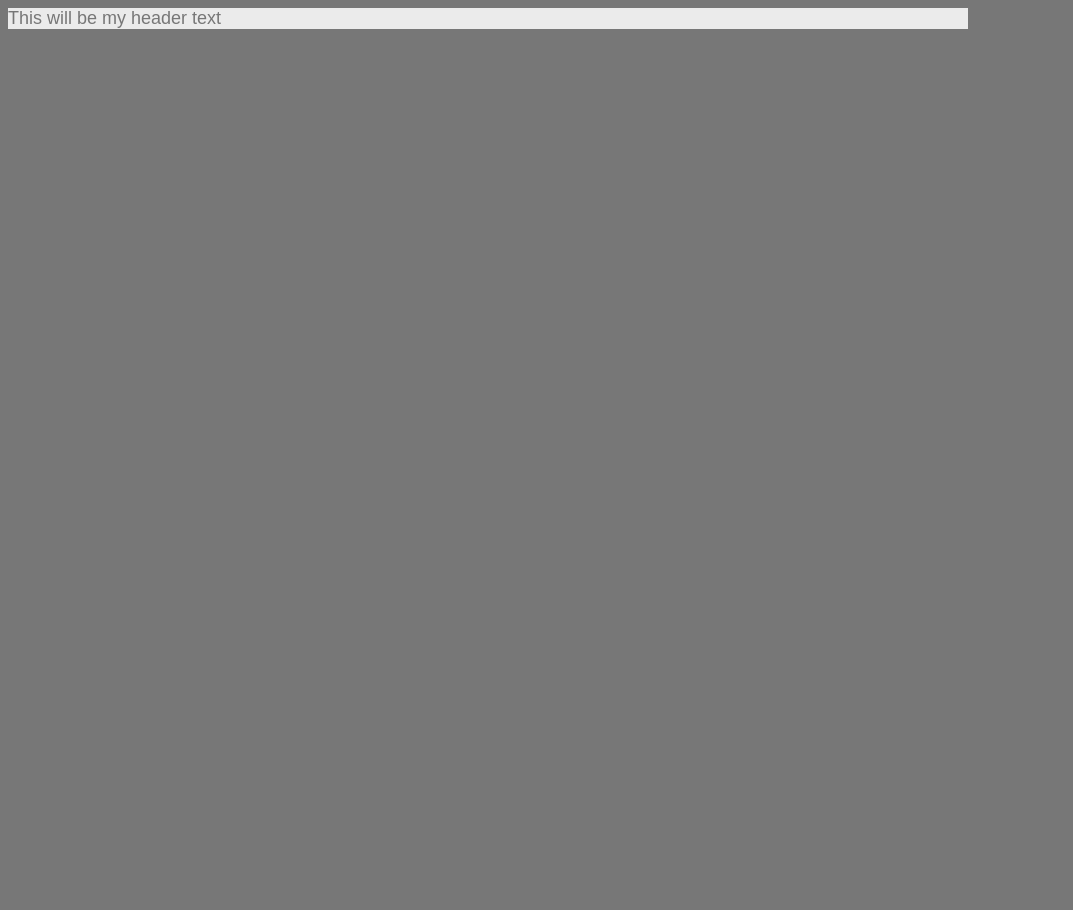
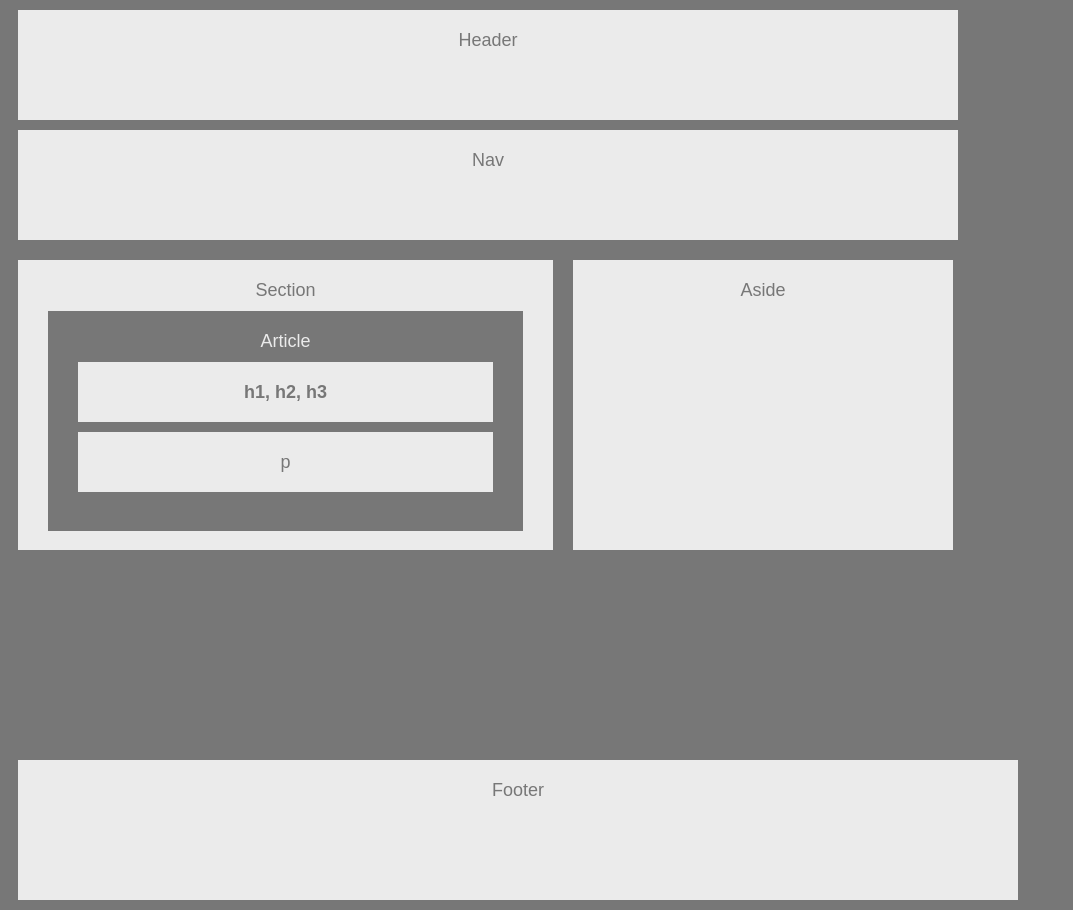
Before and after one commit to Munchinator6354/HW-Wireframe, a plain HTML site: page index.html in a window 1280 px wide. Shown: the whole page, without its empty margins (0-1073 px from the left). Before the commit the page ends 800 px from the top, so only its background shows below. Drawn offline with Linux system fonts and the light colour scheme.

Commit message:
Formed tiles, positioned, needs final adjustments to look like example

```diff
--- a/index.html
+++ b/index.html
@@ -7,24 +7,42 @@
     <title>
         Homework Assignment #1
     </title>
-
 </head>
 
 <body>
     <header>
-        This will be my header text
+        Header
     </header>
-    <div>
-        <nav>
 
-        </nav>
-    </div>
-
-    <div>
+    <nav class="nav">
+        Nav
+    </nav>
 
 
+    <div id="middleID">
+
+    <section>
+        Section
+        <article>
+            Article
+            <h1>
+                h1, h2, h3
+            </h1>
+
+            <p id="p1inarticle">
+                p
+            </p>
+        </article>
+    </section>
+
+    <aside>
+        Aside
+    </aside>
 
     </div>
+    <footer>
+    Footer
+    </footer>
 
 </body>
 
--- a/style.css
+++ b/style.css
@@ -7,5 +7,88 @@ body {
 }
 
 header {
+    margin: 10px;
+    padding: 20px;
+    height: 70px;
+    width: 900px;
+    color: #777;
+    text-align: center;
     background: #ebebeb;
 }
+
+nav {
+    margin: 10px;
+    padding: 20px;
+    height: 70px;
+    width: 900px;
+    color: #777;
+    text-align: center;
+    background: #ebebeb;
+}
+
+#middleID {
+    height: 500px;
+    width: 960px;
+
+}
+
+section {
+    float: left;
+    margin: 10px;
+    padding: 20px;
+    height: 250px;
+    width: 495px;
+    color: #777;
+    text-align: center;
+    background-color: #ebebeb;
+}
+
+article {
+    margin: 10px;
+    padding: 20px;
+    height: 180px;
+    color: #ebebeb;
+    text-align: center;
+    background-color: #777;
+}
+
+h1 {
+    margin: 10px;
+    padding: 20px;
+    height: 20px;
+    color: #777;
+    font-size: 18px;
+    text-align: center;
+    background: #ebebeb;
+}
+
+#p1inarticle {
+    margin: 10px;
+    padding: 20px;
+    height: 20px;
+    color: #777;
+    font-size: 18px;
+    text-align: center;
+    background: #ebebeb;
+}
+
+aside {
+    float: left;
+    margin: 10px;
+    padding: 20px;
+    height: 250px;
+    width: 340px;
+    color: #777;
+    text-align: center;
+    background-color: #ebebeb;
+}
+footer {
+    float: left;
+    margin: 10px;
+    padding: 20px;
+    height: 100px;
+    width: 960px;
+    color: #777;
+    text-align: center;
+    background-color: #ebebeb;
+}
```
